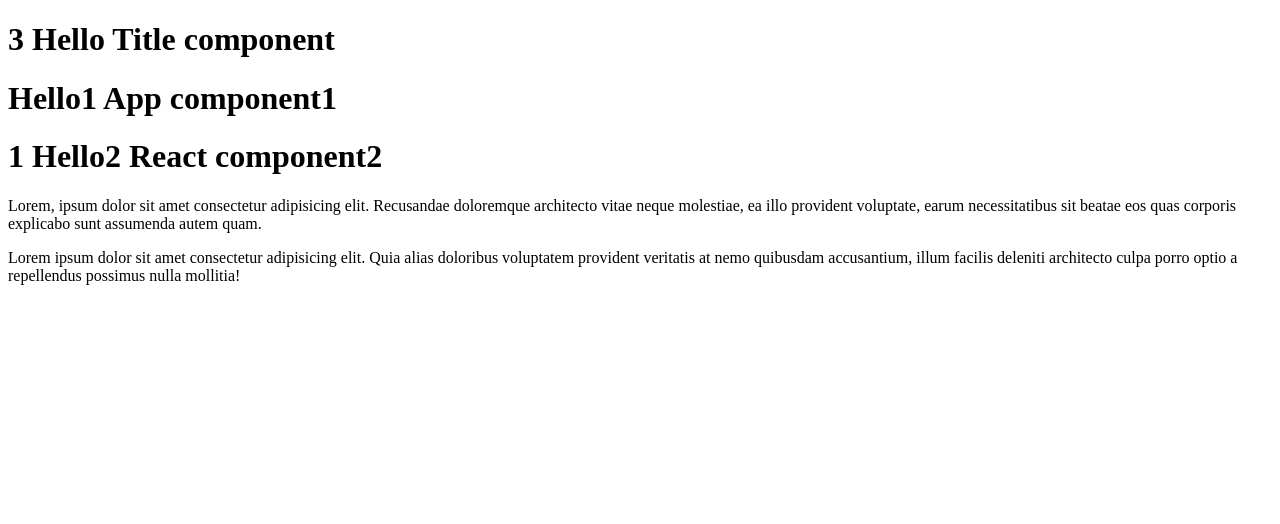
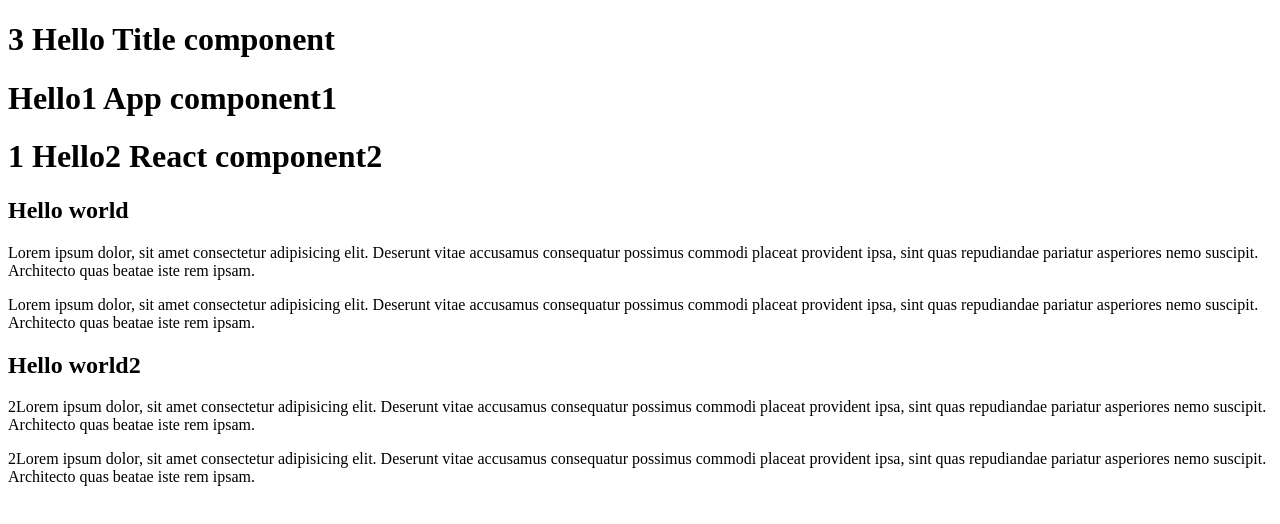
Before and after one commit to Vasyltsiun/shop-project-16.03, a React (Create React App) app: page / in a window 1280 px wide. Shown: the top 524 px of the page. Built offline with nearby package versions, Linux system fonts and the light colour scheme.

Commit message:
added content component

```diff
--- a/src/index.tsx
+++ b/src/index.tsx
@@ -17,22 +17,20 @@ const Header = (props: HeaderProps) => {
     )
 }
 
-const Content = () => (
-    <React.Fragment>
-        <p>
-            Lorem, ipsum dolor sit amet consectetur adipisicing elit. Recusandae
-            doloremque architecto vitae neque molestiae, ea illo provident
-            voluptate, earum necessitatibus sit beatae eos quas corporis
-            explicabo sunt assumenda autem quam.
-        </p>
-        <p>
-            Lorem ipsum dolor sit amet consectetur adipisicing elit. Quia alias
-            doloribus voluptatem provident veritatis at nemo quibusdam
-            accusantium, illum facilis deleniti architecto culpa porro optio a
-            repellendus possimus nulla mollitia!
-        </p>
-    </React.Fragment>
-)
+type ContentProps = {
+    Title: string
+    FirstParagraph: string
+    SecondParagraph: string
+}
+const Content = (props: ContentProps) => {
+    return (
+        <>
+            <h2>{props.Title}</h2>
+            <p>{props.FirstParagraph}</p>
+            <p>{props.SecondParagraph}</p>
+        </>
+    )
+}
 
 const App = () => {
     return (
@@ -50,7 +48,16 @@ const App = () => {
                 text="React"
                 RightPart="component2"
             />
-            <Content />
+            <Content
+                Title="Hello world"
+                FirstParagraph="Lorem ipsum dolor, sit amet consectetur adipisicing elit. Deserunt vitae accusamus consequatur possimus commodi placeat provident ipsa, sint quas repudiandae pariatur asperiores nemo suscipit. Architecto quas beatae iste rem ipsam."
+                SecondParagraph="Lorem ipsum dolor, sit amet consectetur adipisicing elit. Deserunt vitae accusamus consequatur possimus commodi placeat provident ipsa, sint quas repudiandae pariatur asperiores nemo suscipit. Architecto quas beatae iste rem ipsam."
+            />
+            <Content
+                Title="Hello world2"
+                FirstParagraph="2Lorem ipsum dolor, sit amet consectetur adipisicing elit. Deserunt vitae accusamus consequatur possimus commodi placeat provident ipsa, sint quas repudiandae pariatur asperiores nemo suscipit. Architecto quas beatae iste rem ipsam."
+                SecondParagraph="2Lorem ipsum dolor, sit amet consectetur adipisicing elit. Deserunt vitae accusamus consequatur possimus commodi placeat provident ipsa, sint quas repudiandae pariatur asperiores nemo suscipit. Architecto quas beatae iste rem ipsam."
+            />
         </>
     )
 }
```
